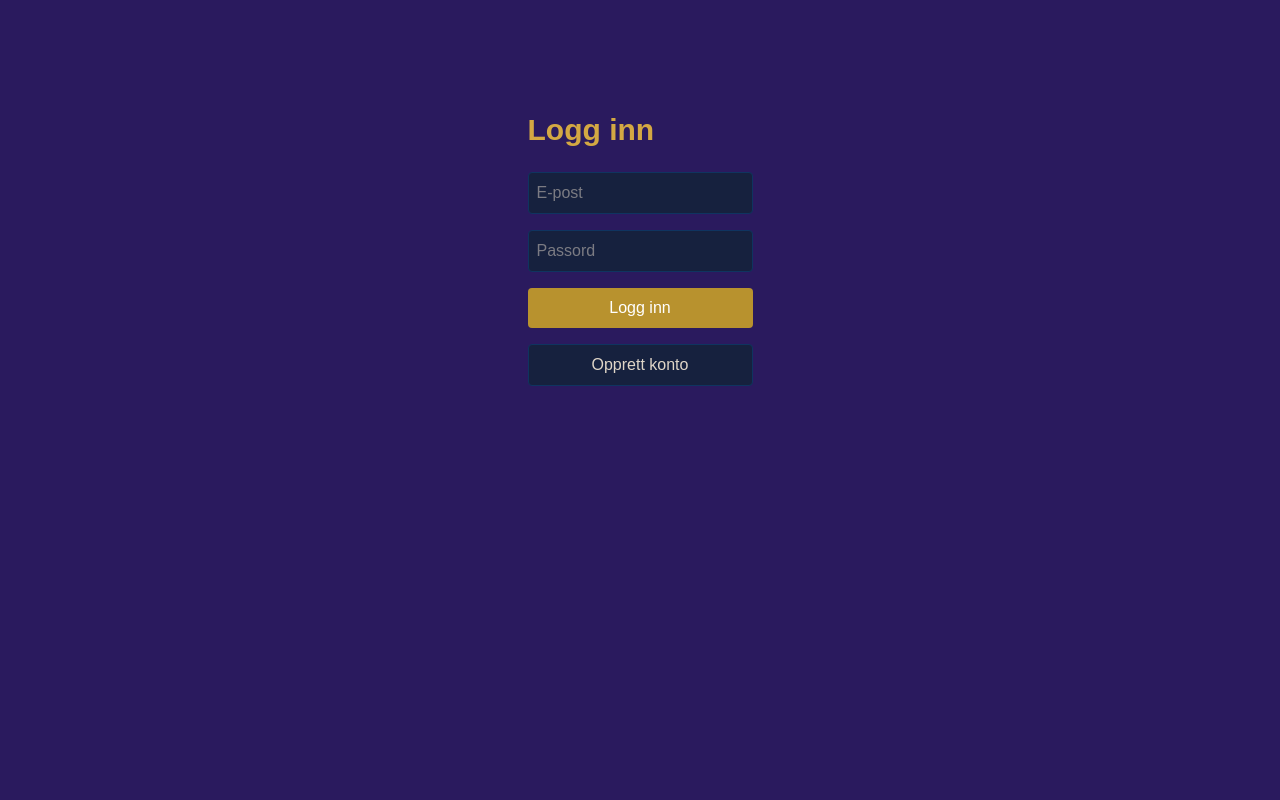
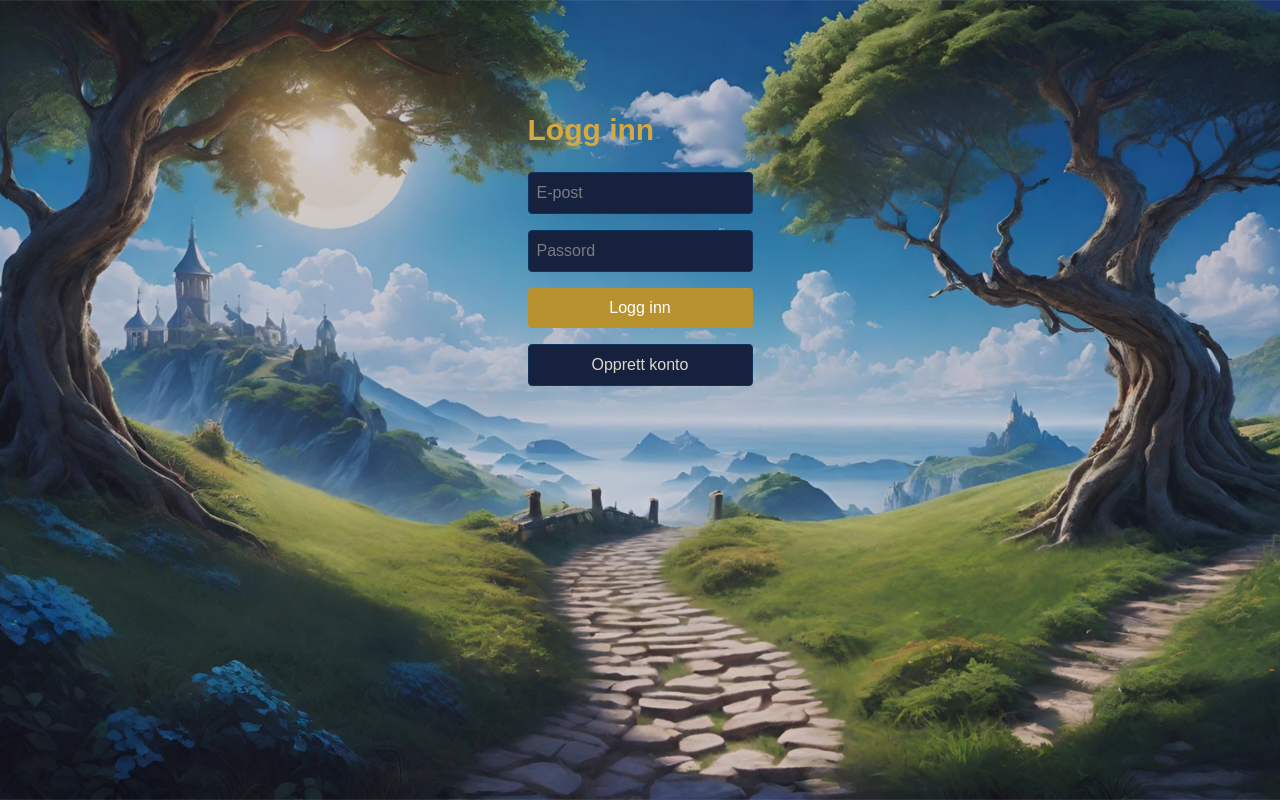
Before and after one commit to Bjarnebrur/min-app, a Next.js app: page /login in a window 1280 px wide. Built offline with nearby package versions, Linux system fonts and the light colour scheme; no server answers.

Commit message:
fantasy bakgrunnsbilde på alle sider

```diff
--- a/app/globals.css
+++ b/app/globals.css
@@ -24,7 +24,10 @@
 }
 
 body {
-  background: var(--background);
+  background: linear-gradient(rgba(26, 20, 64, 0.2), rgba(26, 20, 64, 0.2)), url('/background.jpg');
+  background-size: cover;
+  background-position: center;
+  background-attachment: fixed;
   color: var(--foreground);
   font-family: Arial, Helvetica, sans-serif;
 }
```
Also changed, not shown: public/background.jpg (added).
